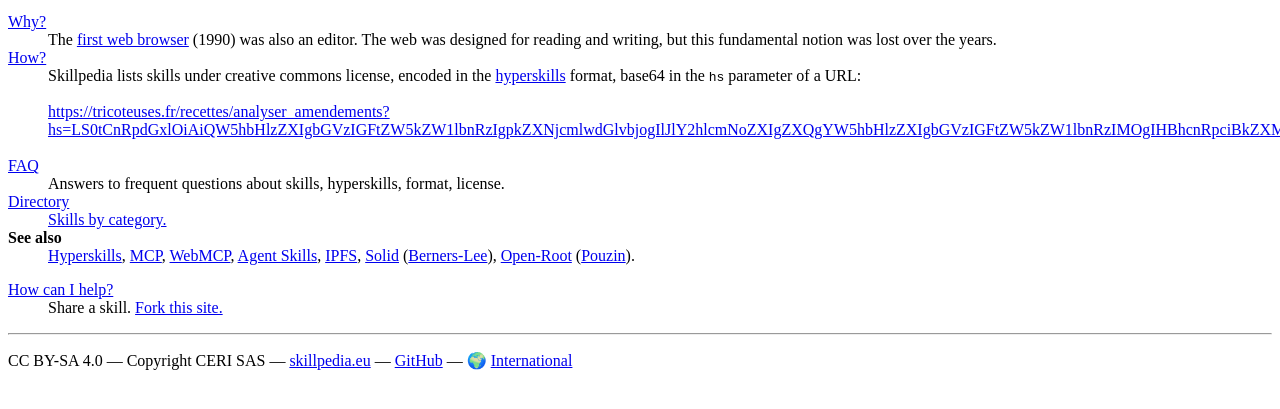
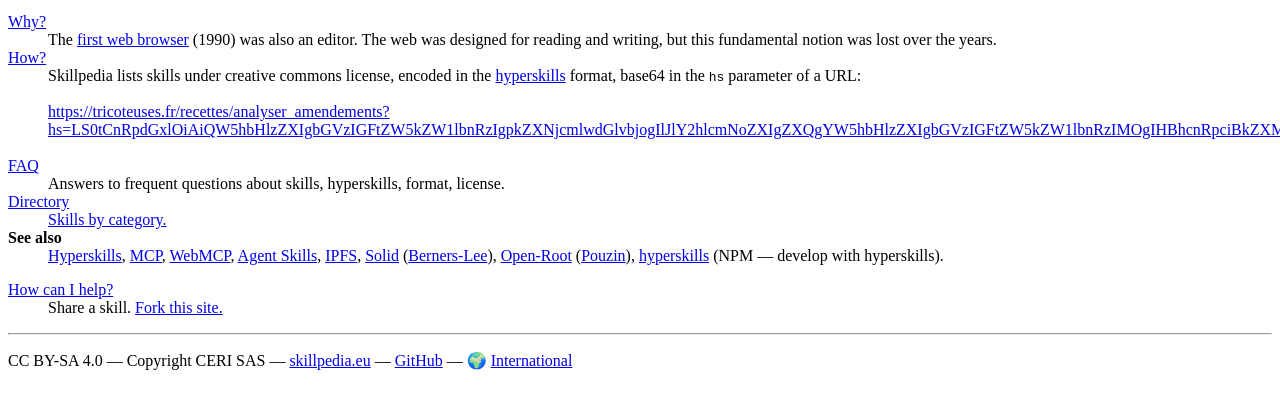
Before and after one commit to jeanbaptiste/skillpedia, a plain HTML site: page index.html in a window 1280 px wide. Shown: the part 105-514 px from the top of the page. Drawn offline with Linux system fonts and the light colour scheme.

Commit message:
feat: mention hyperskills NPM package dans See also
Co-Authored-By: Claude Sonnet 4.6 <noreply@anthropic.com>

```diff
--- a/index.html
+++ b/index.html
@@ -38,7 +38,7 @@
 <dd><a href="./repertoire.html">Skills by category.</a></dd>
 
 <dt><b>See also</b></dt>
-<dd><a href="https://hyperskills.net">Hyperskills</a>, <a href="https://modelcontextprotocol.io/">MCP</a>, <a href="https://webmachinelearning.github.io/webmcp/">WebMCP</a>, <a href="https://agentskills.io/">Agent Skills</a>, <a href="https://ipfs.tech/">IPFS</a>, <a href="https://solidproject.org/">Solid</a> (<a href="https://www.w3.org/People/Berners-Lee/">Berners-Lee</a>), <a href="https://www.open-root.eu/">Open-Root</a> (<a href="https://fr.wikipedia.org/wiki/Louis_Pouzin">Pouzin</a>).</dd>
+<dd><a href="https://hyperskills.net">Hyperskills</a>, <a href="https://modelcontextprotocol.io/">MCP</a>, <a href="https://webmachinelearning.github.io/webmcp/">WebMCP</a>, <a href="https://agentskills.io/">Agent Skills</a>, <a href="https://ipfs.tech/">IPFS</a>, <a href="https://solidproject.org/">Solid</a> (<a href="https://www.w3.org/People/Berners-Lee/">Berners-Lee</a>), <a href="https://www.open-root.eu/">Open-Root</a> (<a href="https://fr.wikipedia.org/wiki/Louis_Pouzin">Pouzin</a>), <a href="https://github.com/jeanbaptiste/hyperskills">hyperskills</a> (NPM — develop with hyperskills).</dd>
 
 </dl>
 
```
Also changed, not shown: international.html (+1 -1 lines), 2 other files.
